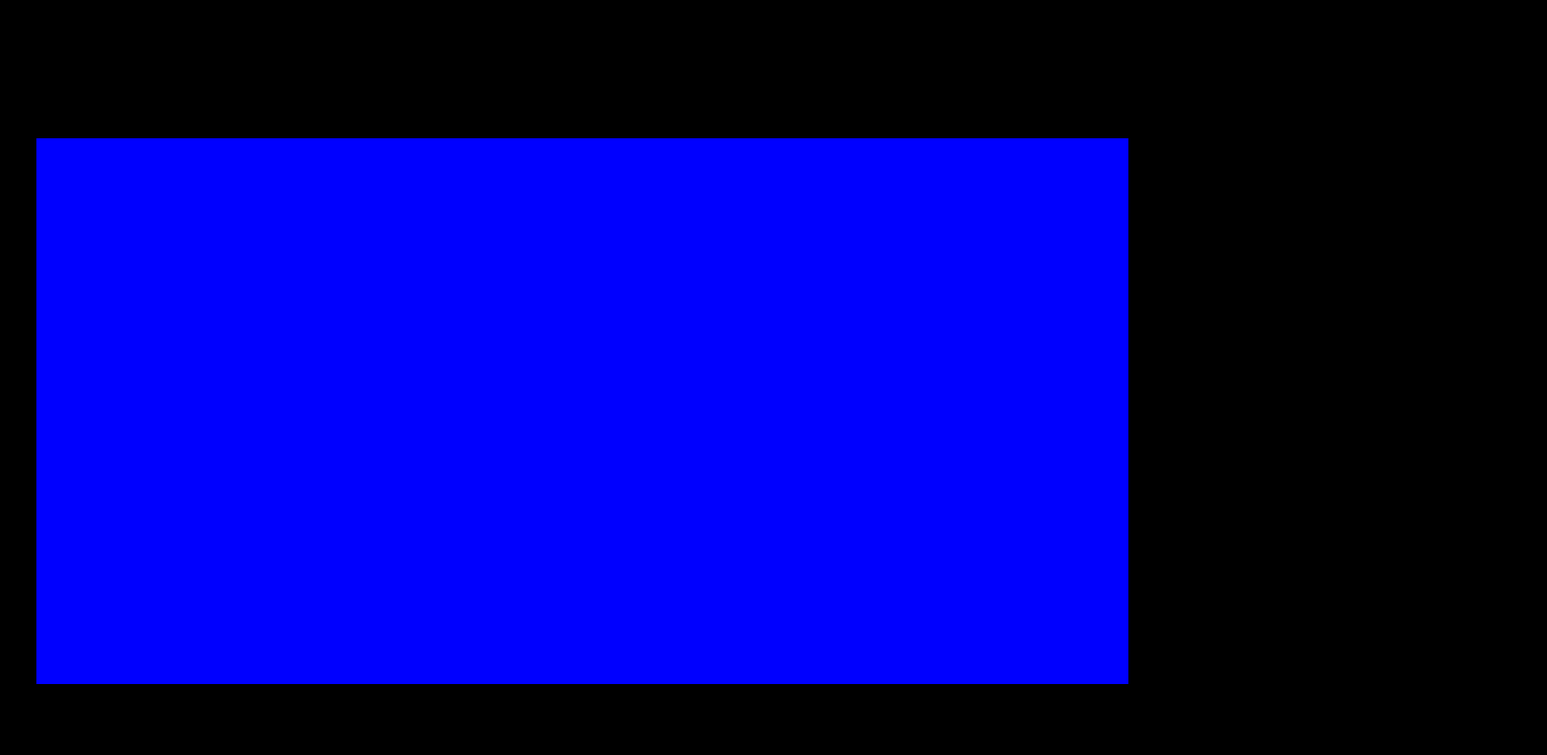
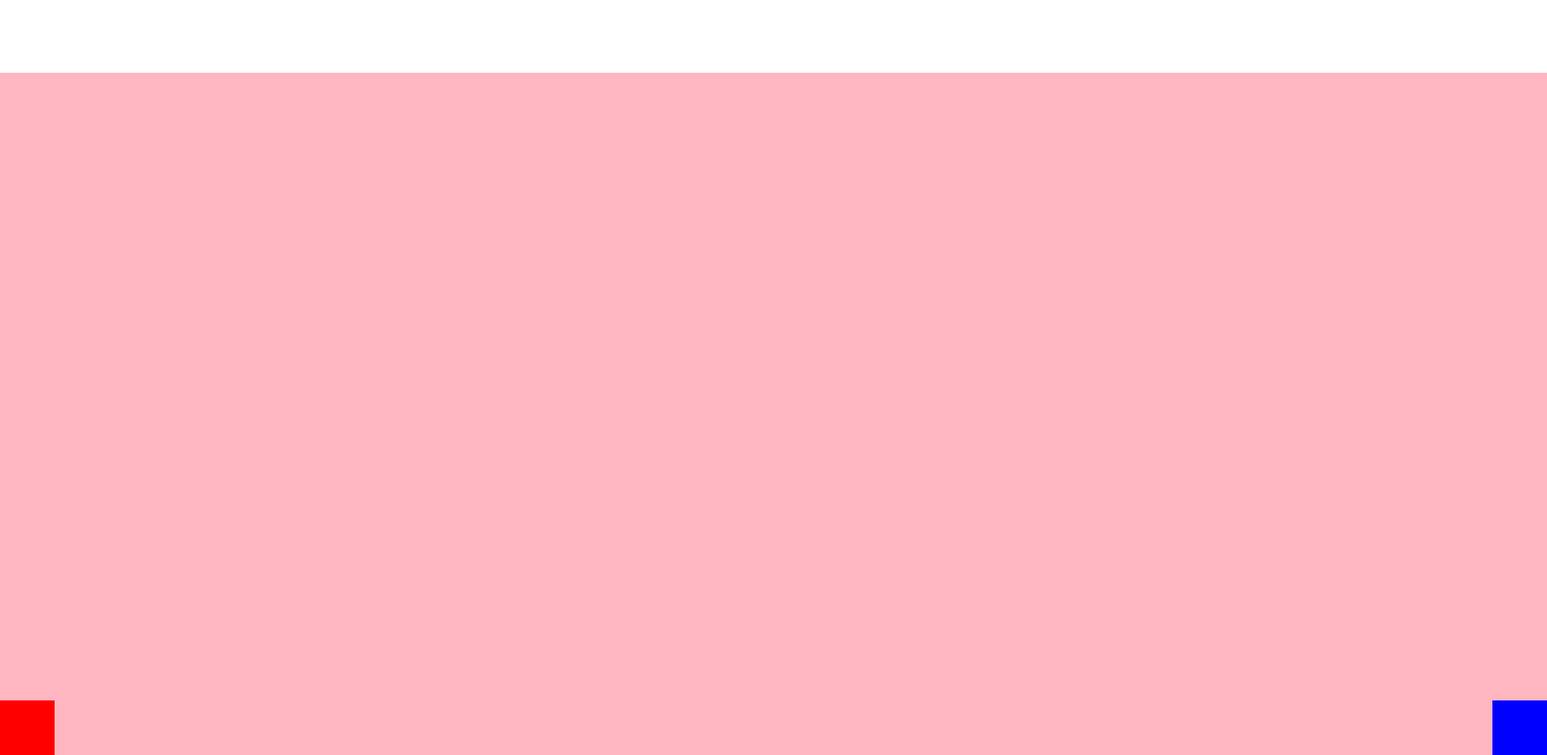
Before and after one commit to Gyomiel/The-Uwusher, a plain HTML site: page index.html in a window 1280 px wide. Shown: the whole page at 91% size, 1700 px wide, since content can reach past the window. Before the commit the page ends 800 px from the top, so only its background shows below. Drawn offline with Linux system fonts and the light colour scheme.

Commit message:
Added the two players and fixed the canvas (changed for a div)

```diff
--- a/index.html
+++ b/index.html
@@ -10,9 +10,13 @@
 
 <body>
     <div id="gameContainer">
-        <canvas id="gameCanvas"></canvas>
+        <div id="gameCanvas">
+
+        </div>
 
     </div>
+    <script src="playerOne.js"></script>
+    <script src="playerTwo.js"></script>
     <script src="main.js"></script>
 </body>
 
--- a/main.js
+++ b/main.js
@@ -0,0 +1,23 @@
+// Canvas context through DOM:
+
+const canvas = document.getElementById('gameCanvas');
+
+let playerOne;
+let playerTwo;
+
+function startGame() {
+  newHero();
+  newAntagonist();
+}
+
+function newHero() {
+  playerOne = new Hero(0, 690);
+  playerOne.insertHero();
+}
+
+function newAntagonist() {
+  playerTwo = new Antagonist(1640, 690);
+  playerTwo.insertAntagonist();
+}
+
+startGame();
--- /dev/null
+++ b/playerOne.js
@@ -0,0 +1,27 @@
+class Hero {
+  constructor(x, y) {
+    this.x = x;
+    this.y = y;
+    this.width = 60;
+    this.height = 60;
+    this.direction = 0;
+    this.speed = 10;
+    this.health = 90;
+    this.strength = 40;
+    this.sprite = document.createElement('div');
+  }
+
+  insertHero() {
+    this.sprite.setAttribute('id', 'heroContainer');
+    this.sprite.style.width = this.width + 'px';
+    this.sprite.style.height = this.height + 'px';
+    this.sprite.style.top = this.y + 'px';
+    this.sprite.style.left = this.x + 'px';
+    this.sprite.style.backgroundColor = 'red';
+    canvas.appendChild(this.sprite);
+  }
+
+  moveTheHero() {
+
+  }
+}
--- /dev/null
+++ b/playerTwo.js
@@ -0,0 +1,23 @@
+class Antagonist {
+  constructor(x, y) {
+    this.x = x;
+    this.y = y;
+    this.width = 60;
+    this.height = 60;
+    this.direction = 0;
+    this.speed = 10;
+    this.health = 90;
+    this.strength = 40;
+    this.sprite = document.createElement('div');
+  }
+
+  insertAntagonist() {
+    this.sprite.setAttribute('id', 'antagonistContainer');
+    this.sprite.style.width = this.width + 'px';
+    this.sprite.style.height = this.height + 'px';
+    this.sprite.style.top = this.y + 'px';
+    this.sprite.style.left = this.x + 'px';
+    this.sprite.style.backgroundColor = 'blue';
+    canvas.appendChild(this.sprite);
+  }
+}
--- a/styles.css
+++ b/styles.css
@@ -3,17 +3,28 @@
   padding: 0;
   box-sizing: border-box;
 }
+
 body {
-    margin-top: 9.5rem;
-    background-color: black;
+  margin-top: 5rem;
 }
 
+#gameContainer {
+  margin: 0 auto;
+  width: 1700px;
+  height: 750px;
+}
 
-#gameContainer {
+#gameCanvas {
+  background-color: lightpink;
   position: relative;
-  background-color: blue;
-  margin: 0 auto;
-  width: 1200px;
-  height: 600px;
+  width: 100%;
+  height: 100%;
+}
 
+#heroContainer {
+  position: absolute;
 }
+
+#antagonistContainer {
+  position: absolute;
+}
```
Also changed, not shown: firstCharacter.js (deleted), secondCharacter.js (deleted).
